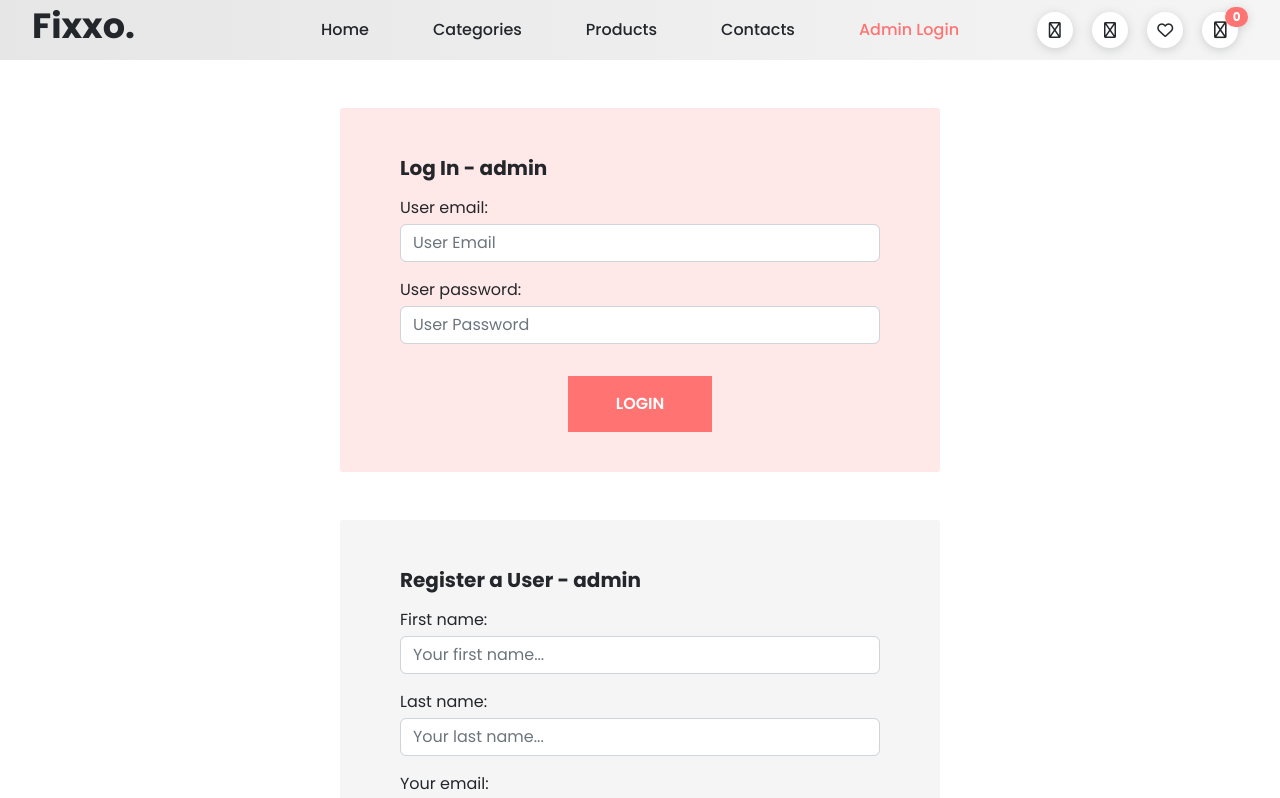
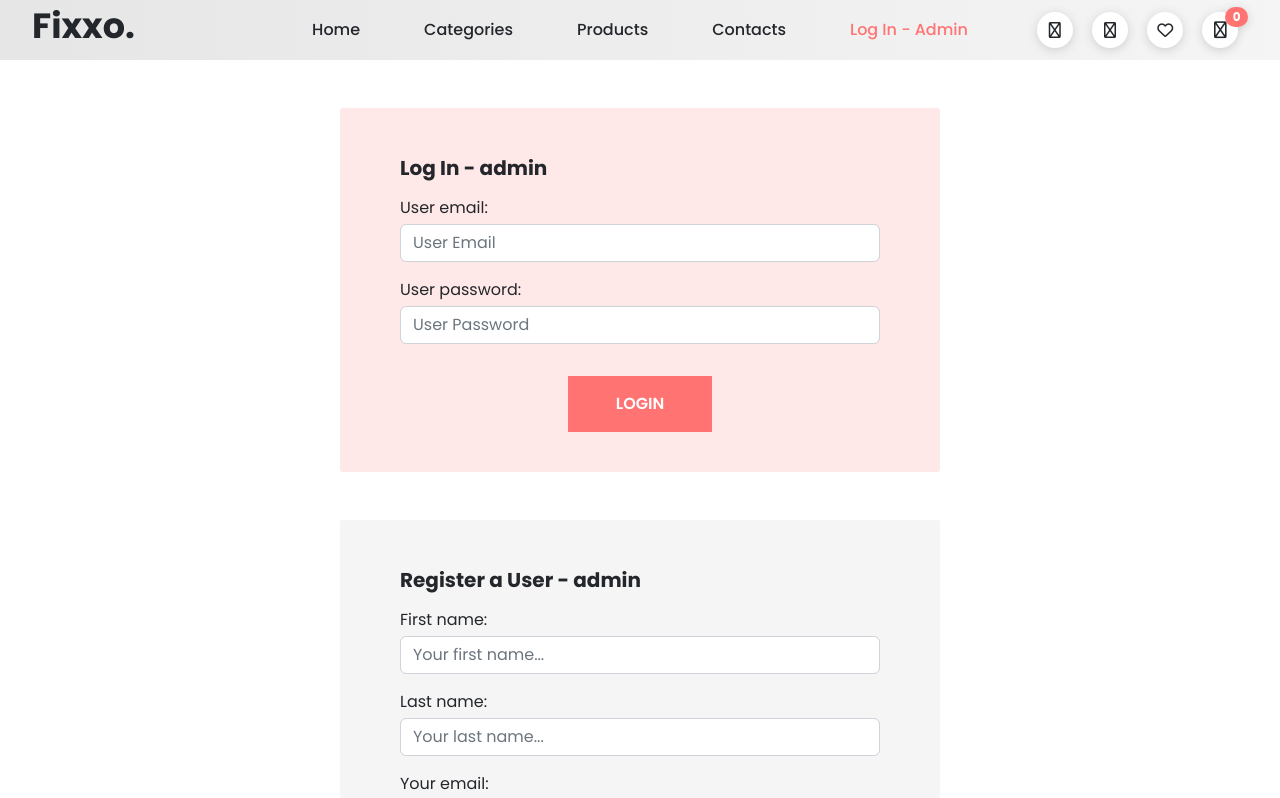
Before and after one commit to ElinAsplund/Fixxo-front-TypeScript, a React (Create React App) app: page /admin in a window 1280 px wide. Shown: the top 798 px of the page. Built offline with nearby package versions, Linux system fonts and the light colour scheme.

Commit message:
added a useless test

```diff
--- a/package.json
+++ b/package.json
@@ -10,6 +10,7 @@
     "@types/node": "^16.18.3",
     "@types/react": "^18.0.25",
     "@types/react-dom": "^18.0.9",
+    "jest": "^27.5.1",
     "react": "^18.2.0",
     "react-dom": "^18.2.0",
     "react-router-dom": "^6.4.3",
--- a/src/sections/MainMenu.tsx
+++ b/src/sections/MainMenu.tsx
@@ -21,7 +21,7 @@ const MainMenu: React.FC<IMainMenu> = ({ className, quantity }) => {
           <NavLink to="/categories" className="nav-link" end>Categories</NavLink>
           <NavLink to="/products" className="nav-link">Products</NavLink>
           <NavLink to="/contacts" className="nav-link" end>Contacts</NavLink>
-          <NavLink to="/admin" className="nav-link" end>Admin Login</NavLink>
+          <NavLink to="/admin" className="nav-link" end>Log In - Admin</NavLink>
         </div>
         <div className="nav-icons btn-no-corners">
           <MenuIcon icon="fa-regular fa-magnifying-glass" quantity={quantity} />
--- a/src/sections/ShowcaseBottom.tsx
+++ b/src/sections/ShowcaseBottom.tsx
@@ -11,7 +11,7 @@ const ShowcaseBottom: React.FC = () => {
                 <div className="text-holder">
                     <h1>Winter Clearance<br/>Up to 70% Off!</h1>
                     <p>Sed ut perspiciatis unde omnis iste natus error sit voluptatem accusantium doloremque laudantium, totam rem apriam eaque ipsa quae ab illo inventore.</p>
-                    <button className="btn-bg-dark">SHOP NOW</button>
+                    <button className="btn-bg-dark" data-testid="test-shop-now">SHOP NOW</button>
                 </div>
             </div>
             <div className="img-holder bg-grey">
--- a/src/views/AdminView.tsx
+++ b/src/views/AdminView.tsx
@@ -5,6 +5,8 @@ import AdminRegisterForm from '../sections/AdminRegisterForm'
 
 const AdminView: React.FC = () => {
   const [isAuthenticated, setIsAuthenticated] = useState(false)
+
+  document.title='LogIn Admin | Fixxo.'
 
   useEffect(() => {
     const token = localStorage.getItem('accessToken')
--- a/src/views/ContactsView.tsx
+++ b/src/views/ContactsView.tsx
@@ -11,7 +11,7 @@ const ContactsView: React.FC = () => {
     window.scrollTo(0, 0)
   }, [pathname])
 
-    document.title='Contacts | Fixxo.'
+  document.title='Contacts | Fixxo.'
 
   return (
     <>
```
Also changed, not shown: 2 other files (tests, documents, lock files or other folders).
